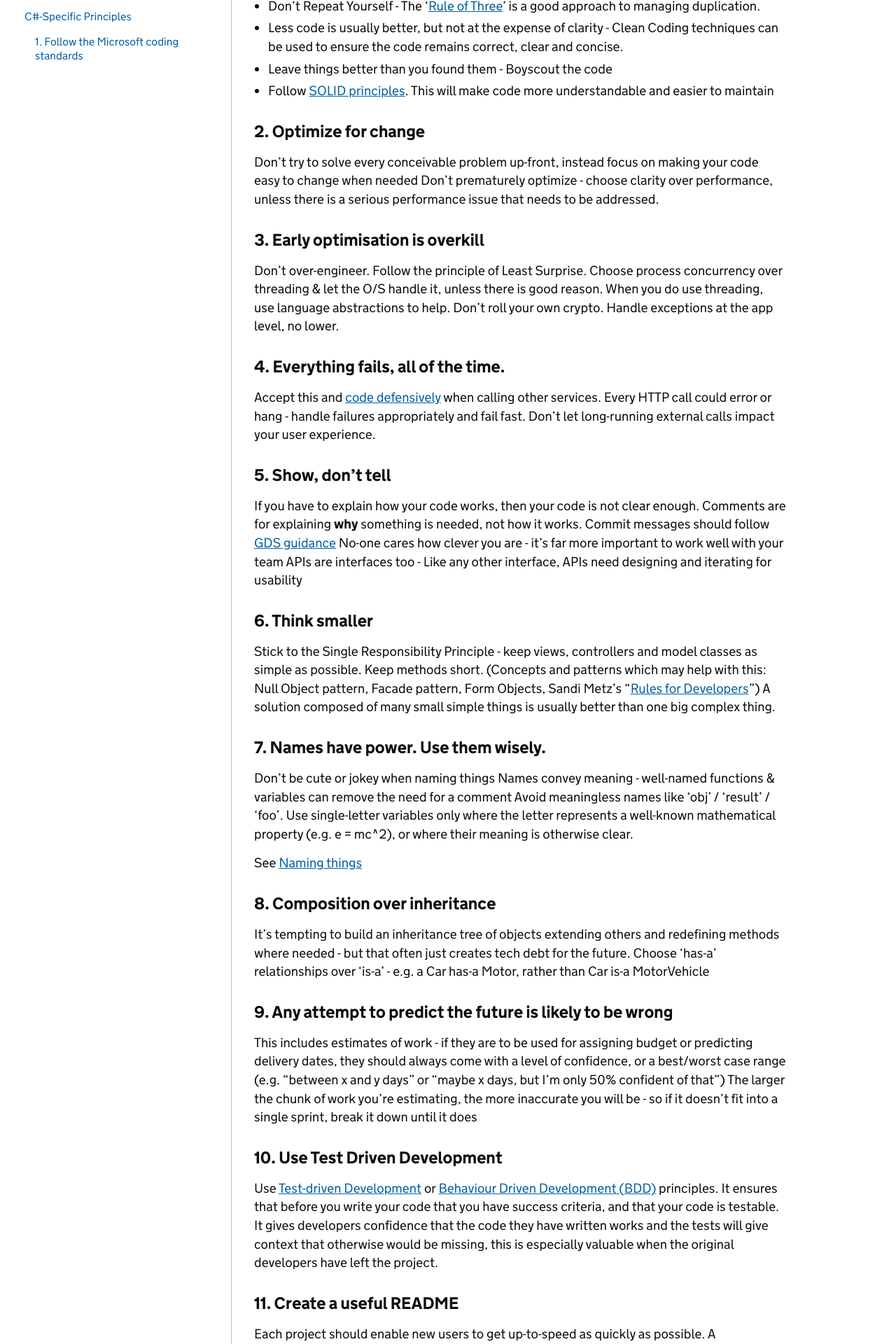
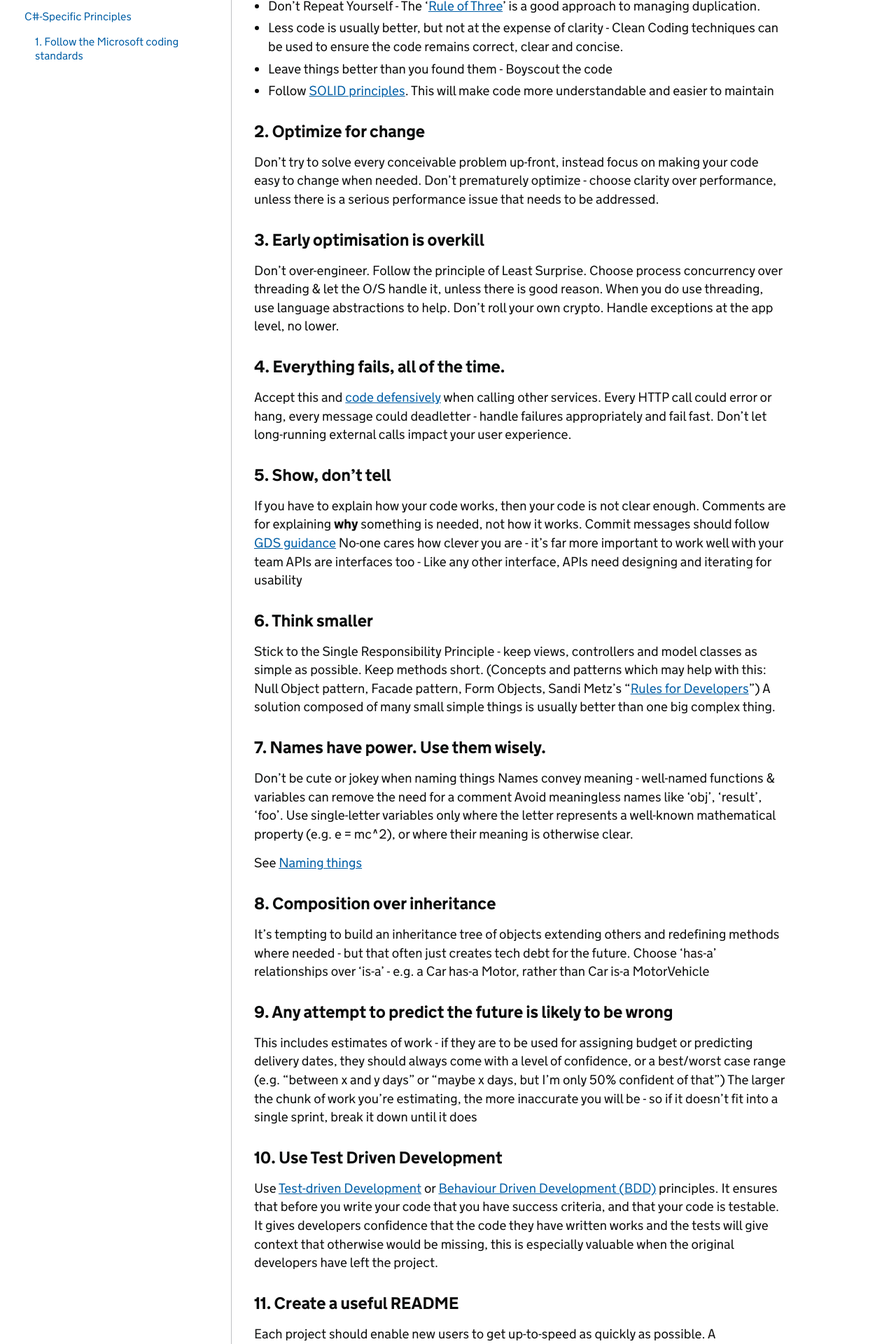
Before and after one commit to SkillsFundingAgency/das-technical-guidance, a Jekyll site: the page built from principles/coding-principles.md, in a window 1280 px wide. Shown: the part 612-2532 px from the top of the page at 70% size. Built offline with Jekyll 4.4.1, drawn with Linux system fonts in a browser that asks for light colours; some of the changed text lies outside the part shown.

Commit message:
Small changes in wording to code principle pages

```diff
--- a/principles/coding-principles.md
+++ b/principles/coding-principles.md
@@ -22,7 +22,7 @@ Choose clarity over cleverness.
 * Follow [SOLID principles](https://en.wikipedia.org/wiki/SOLID). This will make code more understandable and easier to maintain
 
 ### 2. Optimize for change
-Don’t try to solve every conceivable problem up-front, instead focus on making your code easy to change when needed
+Don’t try to solve every conceivable problem up-front, instead focus on making your code easy to change when needed.
 Don’t prematurely optimize - choose clarity over performance, unless there is a serious performance issue that needs to be addressed.
 
 ### 3. Early optimisation is overkill
@@ -33,12 +33,12 @@ own crypto. Handle exceptions at the app level, no lower.
 
 ### 4. Everything fails, all of the time.
 Accept this and [code defensively](https://en.wikipedia.org/wiki/Defensive_programming) when calling other services.
-Every HTTP call could error or hang - handle failures appropriately and fail fast. Don’t let long-running external calls impact your user experience.
+Every HTTP call could error or hang, every message could deadletter - handle failures appropriately and fail fast. Don’t let long-running external calls impact your user experience.
 
 ### 5. Show, don't tell
 If you have to explain how your code works, then your code is not clear enough.
 Comments are for explaining <strong>why</strong> something is needed, not how it works.
-Commit messages should follow [GDS guidance](https://github.com/alphagov/styleguides/blob/master/git.md)
+Commit messages should follow [GDS guidance](https://www.gov.uk/service-manual/technology/maintaining-version-control-in-coding#writing-commit-messages)
 No-one cares how clever you are - it’s far more important to work well with your team
 APIs are interfaces too - Like any other interface, APIs need designing and iterating for usability
 
@@ -49,7 +49,7 @@ A solution composed of many small simple things is usually better than one big c
 ### 7. Names have power. Use them wisely.
 Don’t be cute or jokey when naming things
 Names convey meaning - well-named functions & variables can remove the need for a comment
-Avoid meaningless names like ‘obj’ / ‘result’ / ‘foo’.
+Avoid meaningless names like ‘obj’, ‘result’, ‘foo’.
 Use single-letter variables only where the letter represents a well-known mathematical property (e.g. e = mc^2), or where their meaning is otherwise clear.
 
 See [Naming things]({{ 'standards/naming-things' | relative_url  }})
@@ -65,7 +65,7 @@ The larger the chunk of work you’re estimating, the more inaccurate you will b
 Use [Test-driven Development](https://en.wikipedia.org/wiki/Test-driven_development) or [Behaviour Driven Development (BDD)](http://dannorth.net/introducing-bdd/) principles. It ensures that before you write your code that you have success criteria, and that your code is testable. It gives developers confidence that the code they have written works and the tests will give context that otherwise would be missing, this is especially valuable when the original developers have left the project.
 
 ### 11. Create a useful README
-Each project should enable new users to get up-to-speed as quickly as possible. A comprehensive README should explain how a project should be set up configured and run as well as give a background of the goals driving it. Rather than being a static document the README should evolve as the project evolves.
+Each project should enable new users to get up-to-speed as quickly as possible. A comprehensive README should explain how a project should be set up, configured and run as well as give a background of the goals driving it. Rather than being a static document the README should evolve as the project evolves.
 
 ## C#-Specific Principles
 
```
Also changed, not shown: collections/_development/code-reviews.md (+1 -1 lines), collections/_development/static-code-analysis.md (+4 -4 lines).
